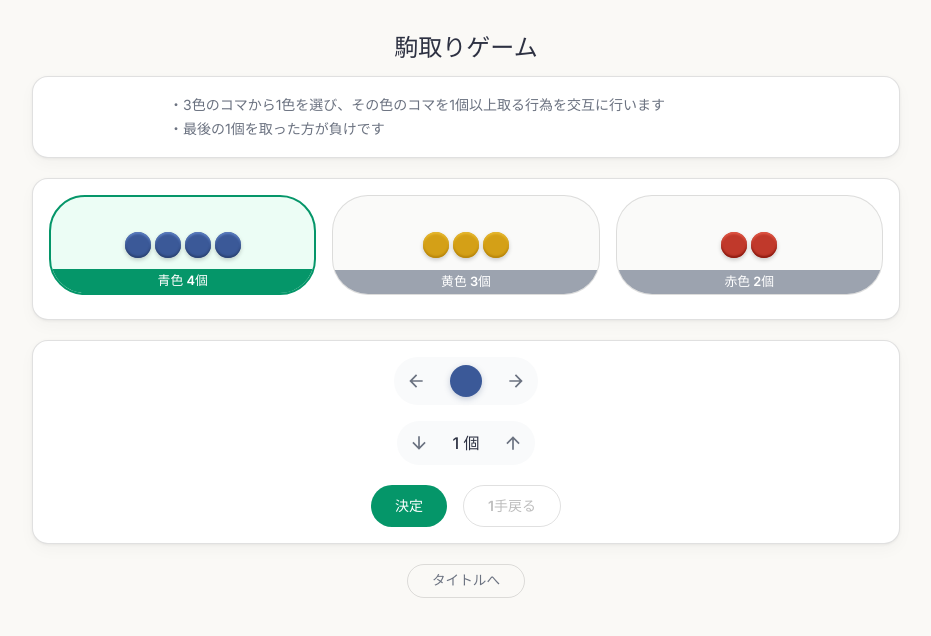
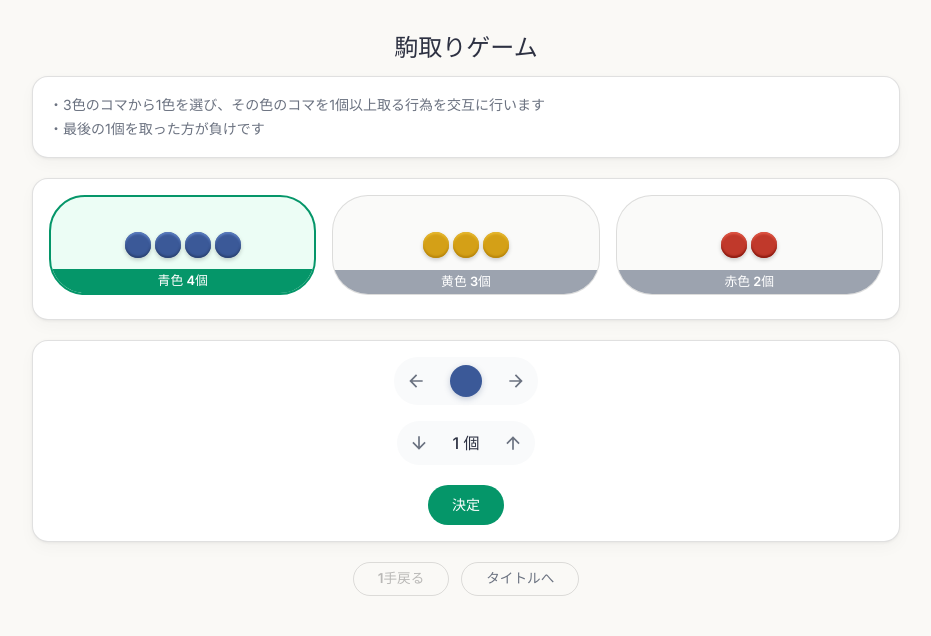
Before and after one commit to kabetani-yusei/logic-game-challenge, a React (Vite) app: page /piece-taking in a window 1280 px wide. Shown: the top 636 px of the page, without its empty margins (174-1105 px from the left). Built offline with nearby package versions, Linux system fonts and the light colour scheme.

Commit message:
update UI

```diff
--- a/src/features/mod-m/PlayerHandPanel.tsx
+++ b/src/features/mod-m/PlayerHandPanel.tsx
@@ -1,4 +1,4 @@
-import { Box, Button, ButtonBase, Paper, Typography } from "@mui/material"
+import { Box, ButtonBase, Paper, Typography } from "@mui/material"
 import type { ModMGameState } from "./types"
 
 const CARD_SX = {
@@ -15,12 +15,10 @@ const CARD_SX = {
 
 interface PlayerHandPanelProps {
   gameState: ModMGameState
-  canUndo: boolean
   onCardSelect: (card: number) => void
-  onUndo: () => void
 }
 
-export default function PlayerHandPanel({ gameState, canUndo, onCardSelect, onUndo }: PlayerHandPanelProps) {
+export default function PlayerHandPanel({ gameState, onCardSelect }: PlayerHandPanelProps) {
   const disabled = gameState.currentTurn !== "player" || gameState.gameOver
 
   return (
@@ -28,7 +26,7 @@ export default function PlayerHandPanel({ gameState, canUndo, onCardSelect, onUn
       <Typography variant="body2" gutterBottom sx={{ color: "text.primary", fontWeight: 500 }}>
         あなたの手札
       </Typography>
-      <Box sx={{ display: "flex", flexWrap: "wrap", gap: 1.5, justifyContent: "center", mb: 2 }}>
+      <Box sx={{ display: "flex", flexWrap: "wrap", gap: 1.5, justifyContent: "center" }}>
         {gameState.playerCards.length > 0 ? (
           gameState.playerCards.map((card) => (
             <ButtonBase
@@ -63,24 +61,6 @@ export default function PlayerHandPanel({ gameState, canUndo, onCardSelect, onUn
           </Typography>
         )}
       </Box>
-      <Button
-        variant="outlined"
-        onClick={onUndo}
-        disabled={!canUndo}
-        size="small"
-        sx={{
-          borderRadius: 10,
-          px: 3,
-          py: 0.5,
-          color: "text.secondary",
-          borderColor: "divider",
-          fontSize: "0.85rem",
-          "&:hover": { borderColor: "text.secondary" },
-          width: { xs: "100%", sm: "auto" },
-        }}
-      >
-        1手戻る
-      </Button>
     </Paper>
   )
 }
--- a/src/features/mod-m/index.tsx
+++ b/src/features/mod-m/index.tsx
@@ -14,7 +14,7 @@ export default function ModMGamePage() {
     <GamePageLayout
       title="mod Mゲーム"
       rules={
-        <Typography variant="body2" sx={{ color: "text.secondary", lineHeight: 1.7, ml: { xs: 0, sm: 15 } }}>
+        <Typography variant="body2" sx={{ color: "text.secondary", lineHeight: 1.7 }}>
           1. プレイヤーと AIが交互にカードを出します。（今回はプレイヤーは後手です。）
           <br />
           2. カードを出したときに、合計が9の倍数になったら、そのカードを出した人の負けです。
@@ -25,9 +25,35 @@ export default function ModMGamePage() {
     >
       <ModMStatusPanels gameState={gameState} />
       <PlayedCardsPanel gameState={gameState} />
-      <PlayerHandPanel gameState={gameState} canUndo={canUndo} onCardSelect={handleCardSelect} onUndo={handleUndo} />
+      <PlayerHandPanel gameState={gameState} onCardSelect={handleCardSelect} />
 
-      <Box sx={{ display: "flex", justifyContent: "center", width: "100%" }}>
+      <Box
+        sx={{
+          display: "flex",
+          justifyContent: "center",
+          gap: 1.5,
+          flexDirection: { xs: "column", sm: "row" },
+          width: { xs: "100%", sm: "auto" },
+        }}
+      >
+        <Button
+          variant="outlined"
+          size="small"
+          onClick={handleUndo}
+          disabled={!canUndo}
+          sx={{
+            borderRadius: 10,
+            px: 3,
+            py: 0.5,
+            color: "text.secondary",
+            borderColor: "divider",
+            fontSize: "0.85rem",
+            "&:hover": { borderColor: "text.secondary" },
+            width: { xs: "100%", sm: "auto" },
+          }}
+        >
+          1手戻る
+        </Button>
         <Button
           component={Link}
           to="/"
--- a/src/features/piece-taking/PieceTakingControls.tsx
+++ b/src/features/piece-taking/PieceTakingControls.tsx
@@ -9,13 +9,11 @@ interface PieceTakingControlsProps {
   selectedCount: number
   availableColorCount: number
   maxSelectableCount: number
-  canUndo: boolean
   onNextColor: () => void
   onPrevColor: () => void
   onIncreaseCount: () => void
   onDecreaseCount: () => void
   onConfirmMove: () => void
-  onUndo: () => void
 }
 
 export default function PieceTakingControls({
@@ -24,13 +22,11 @@ export default function PieceTakingControls({
   selectedCount,
   availableColorCount,
   maxSelectableCount,
-  canUndo,
   onNextColor,
   onPrevColor,
   onIncreaseCount,
   onDecreaseCount,
   onConfirmMove,
-  onUndo,
 }: PieceTakingControlsProps) {
   if (currentTurn === "ai") {
     return (
@@ -129,10 +125,8 @@ export default function PieceTakingControls({
       <Box
         sx={{
           display: "flex",
-          gap: 2,
           justifyContent: "center",
           mt: 2.5,
-          flexDirection: { xs: "column", sm: "row" },
           width: "100%",
         }}
       >
@@ -152,23 +146,6 @@ export default function PieceTakingControls({
         >
           決定
         </Button>
-
-        <Button
-          variant="outlined"
-          onClick={onUndo}
-          disabled={!canUndo}
-          sx={{
-            borderRadius: 10,
-            px: 3,
-            py: 1,
-            color: "text.secondary",
-            borderColor: "divider",
-            "&:hover": { borderColor: "text.secondary" },
-            width: { xs: "100%", sm: "auto" },
-          }}
-        >
-          1手戻る
-        </Button>
       </Box>
     </Paper>
   )
--- a/src/features/piece-taking/index.tsx
+++ b/src/features/piece-taking/index.tsx
@@ -26,7 +26,7 @@ export default function PieceTakingGamePage() {
     <GamePageLayout
       title="駒取りゲーム"
       rules={
-        <Typography variant="body2" sx={{ color: "text.secondary", lineHeight: 1.7, ml: { xs: 0, sm: 15 } }}>
+        <Typography variant="body2" sx={{ color: "text.secondary", lineHeight: 1.7 }}>
           ・3色のコマから1色を選び、その色のコマを1個以上取る行為を交互に行います
           <br />
           ・最後の1個を取った方が負けです
@@ -41,16 +41,40 @@ export default function PieceTakingGamePage() {
         selectedCount={gameState.selectedCount}
         availableColorCount={availableColors.length}
         maxSelectableCount={maxSelectableCount}
-        canUndo={canUndo}
         onNextColor={handleNextColor}
         onPrevColor={handlePrevColor}
         onIncreaseCount={handleIncreaseCount}
         onDecreaseCount={handleDecreaseCount}
         onConfirmMove={handleConfirmMove}
-        onUndo={handleUndo}
       />
 
-      <Box sx={{ display: "flex", justifyContent: "center", width: "100%" }}>
+      <Box
+        sx={{
+          display: "flex",
+          justifyContent: "center",
+          gap: 1.5,
+          flexDirection: { xs: "column", sm: "row" },
+          width: { xs: "100%", sm: "auto" },
+        }}
+      >
+        <Button
+          variant="outlined"
+          size="small"
+          onClick={handleUndo}
+          disabled={!canUndo}
+          sx={{
+            borderRadius: 10,
+            px: 3,
+            py: 0.5,
+            color: "text.secondary",
+            borderColor: "divider",
+            fontSize: "0.85rem",
+            "&:hover": { borderColor: "text.secondary" },
+            width: { xs: "100%", sm: "auto" },
+          }}
+        >
+          1手戻る
+        </Button>
         <Button
           component={Link}
           to="/"
```
